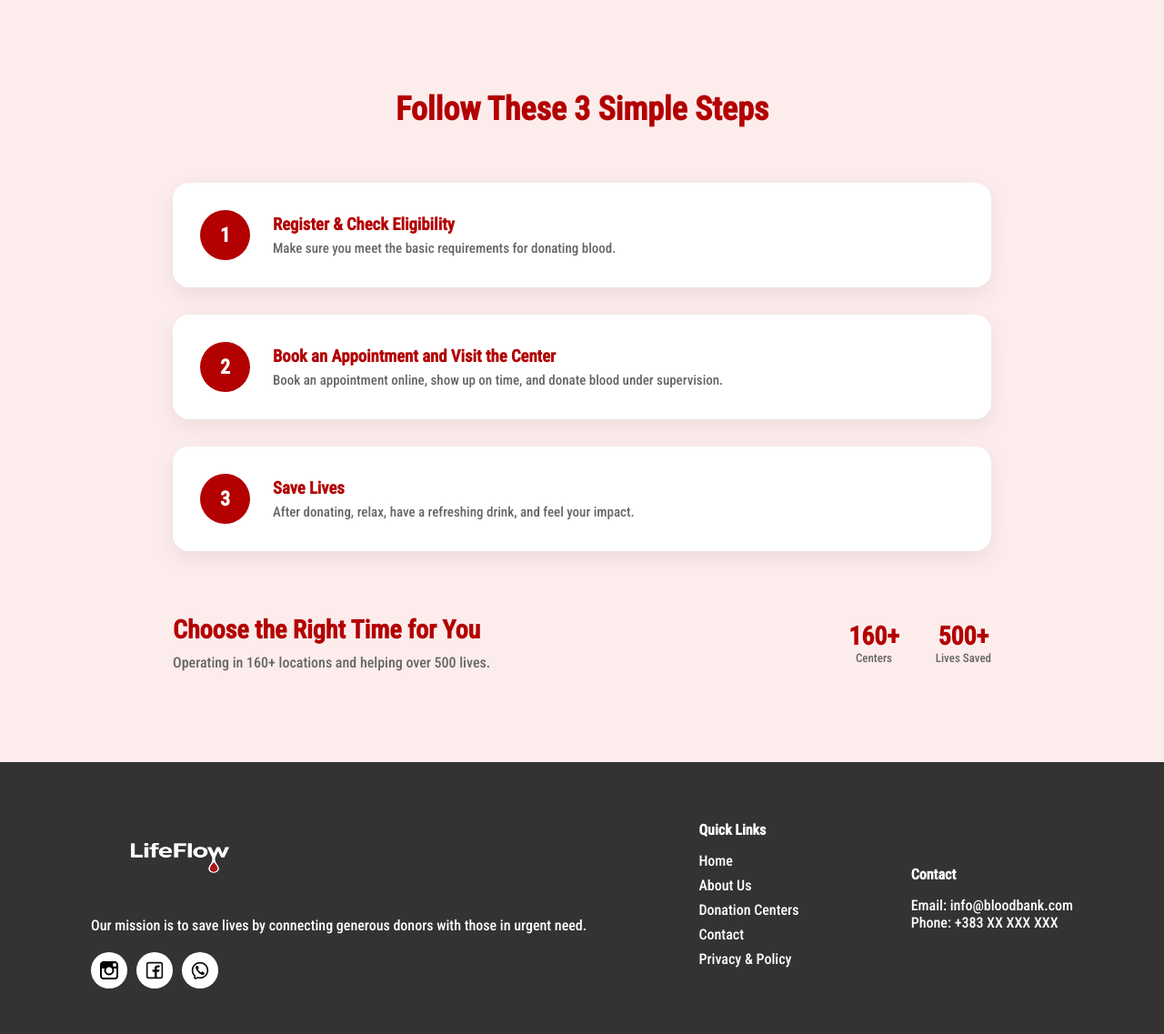
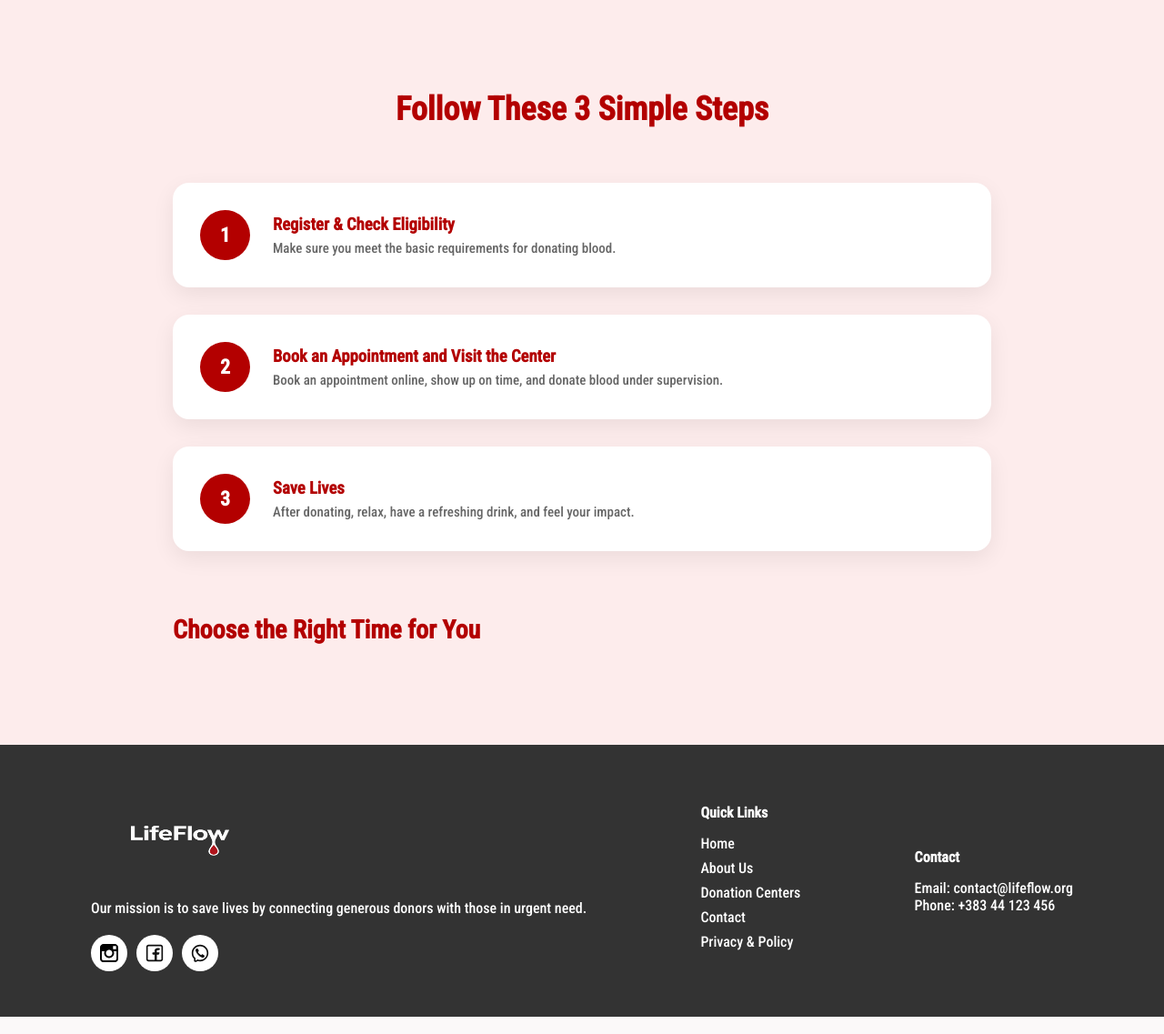
Before and after one commit to anjesagashi/blood-bank-management-system, a PHP site: page /howItWorksPage.php in a window 1280 px wide. Shown: the part 1122-2259 px from the top of the page at 91% size. Run offline with PHP 8.4, Linux system fonts and the light colour scheme; the visitor is signed in with stand-in values (Sample User, id 1).

Commit message:
minor UI improvements and visual consistency updates

```diff
--- a/components/footer/footer.js
+++ b/components/footer/footer.js
@@ -49,8 +49,8 @@ class FooterComponent extends HTMLElement {
 
       <div class="footerSection">
         <h4>Contact</h4>
-        <p>Email: info@bloodbank.com</p>
-        <p>Phone: +383 XX XXX XXX</p>
+        <p>Email: contact@lifeflow.org</p>
+        <p>Phone: +383 44 123 456</p>
       </div>
     </footer>
         `;
--- a/pages/contactUs/contactUs.php
+++ b/pages/contactUs/contactUs.php
@@ -72,7 +72,7 @@ if ($_SERVER['REQUEST_METHOD'] == 'POST' && isset($_POST['sendMessage'])) {
             />
             <div>
               <h3>WhatsApp</h3>
-              <p>+383 49 987 654</p>
+              <p>+383 49 123 456</p>
             </div>
           </div>
 
@@ -84,7 +84,7 @@ if ($_SERVER['REQUEST_METHOD'] == 'POST' && isset($_POST['sendMessage'])) {
             />
             <div>
               <h3>Email</h3>
-              <p>blood@donation.org</p>
+              <p>contact@lifeflow.org</p>
             </div>
           </div>
 
@@ -95,7 +95,7 @@ if ($_SERVER['REQUEST_METHOD'] == 'POST' && isset($_POST['sendMessage'])) {
               class="infoCardImg"
             />
             <div>
-              <h3>Donation Center</h3>
+              <h3>LifeFlow Staff</h3>
               <p>Podujeve, Kosovo</p>
             </div>
           </div>
--- a/pages/howItWorksPage/howItWorksPage.css
+++ b/pages/howItWorksPage/howItWorksPage.css
@@ -170,28 +170,7 @@
   margin-bottom: 10px;
 }
 
-.infoText p {
-  color: var(--gray);
-}
 
-.stats {
-  display: flex;
-  gap: 40px;
-}
-
-.statItem {
-  font-size: 28px;
-  font-weight: bold;
-  color: var(--primary-red);
-  text-align: center;
-}
-
-.statItem small {
-  display: block;
-  font-size: 13px;
-  color: var(--gray);
-  font-weight: normal;
-}
 
 @media (max-width: 900px) {
   .heroContent {
--- a/pages/howItWorksPage/howItWorksPage.php
+++ b/pages/howItWorksPage/howItWorksPage.php
@@ -102,13 +102,10 @@ if (!isset($_SESSION['user_id'])) {
       <div class="info">
         <div class="infoText">
           <h3>Choose the Right Time for You</h3>
-          <p>Operating in 160+ locations and helping over 500 lives.</p>
+
         </div>
 
-        <div class="stats">
-          <div class="statItem">160+ <small>Centers</small></div>
-          <div class="statItem">500+ <small>Lives Saved</small></div>
-        </div>
+
       </div>
     </section>
     <custom-footer></custom-footer>
```
Also changed, not shown: crud/user/userLogic.php (+7 -0 lines), pages/homePage/homePage.php (+6 -3 lines).
